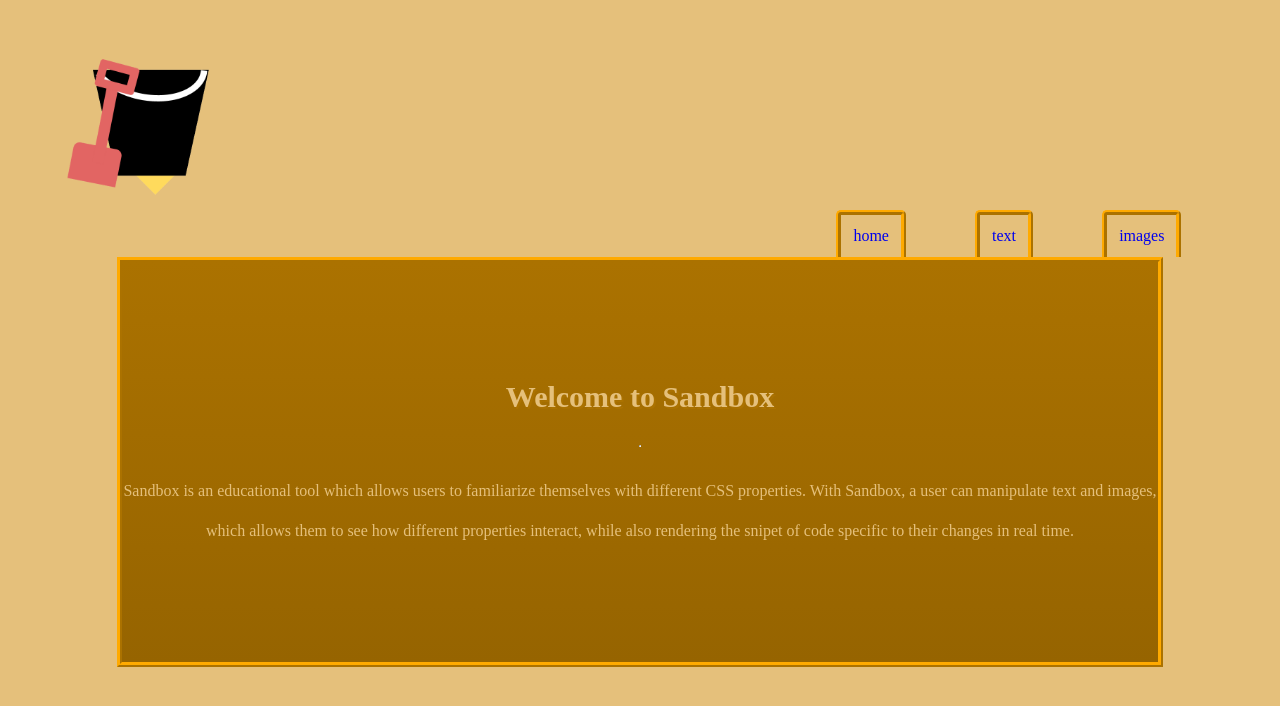
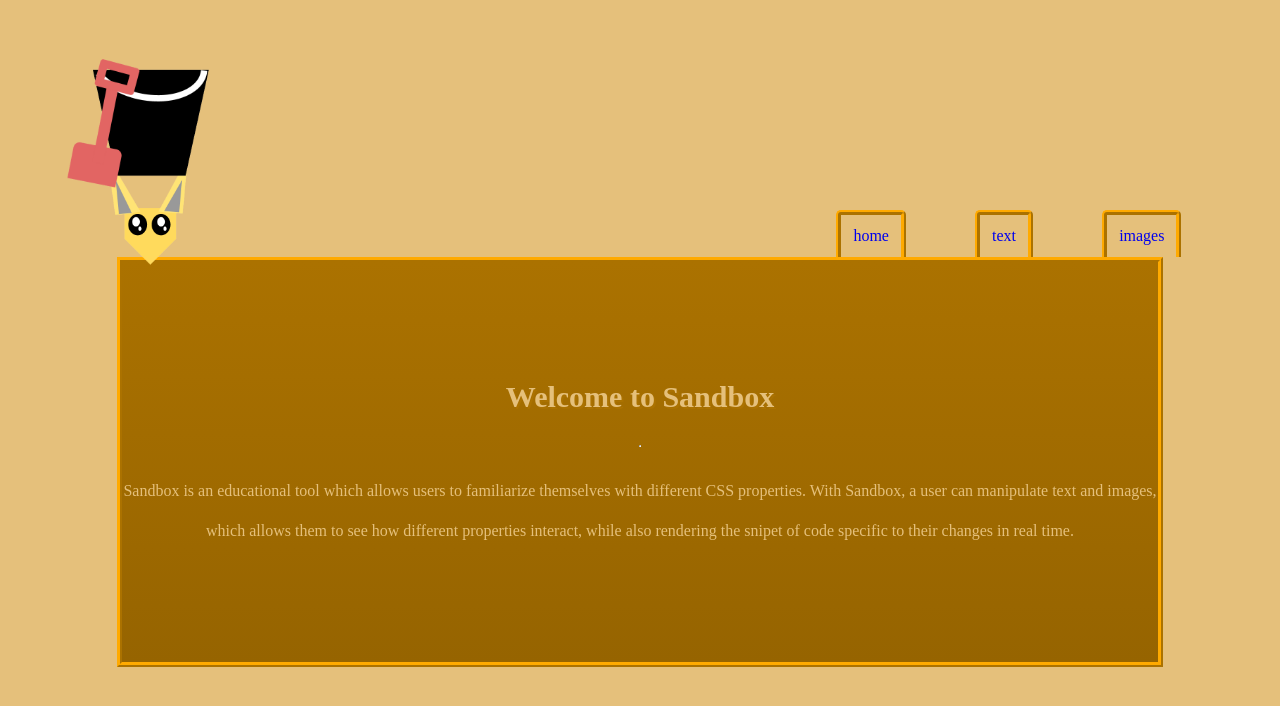
Before and after one commit to bakerTX/sandbox, a React (Create React App) app: page / in a window 1280 px wide. Shown: the top 706 px of the page. Built offline with nearby package versions, Linux system fonts and the light colour scheme; a web font is replaced by a local one.

Commit message:
logo tweaks

```diff
--- a/src/css/App.css
+++ b/src/css/App.css
@@ -25,14 +25,14 @@ body {
   position: absolute;
   max-height: 15vh;
   max-width: 15vh;
-  bottom: 600px;
-  left: 100px;
+  bottom: 530px;
+  left: 95px;
   transition-property: all;
 	transition-duration: .5s;
 	transition-timing-function: cubic-bezier(1, 1, 1, 1);
 }
 #logoImage:hover{
-  bottom: 630px;
+  bottom: 570px;
 }
 
 /*Header*/
```
